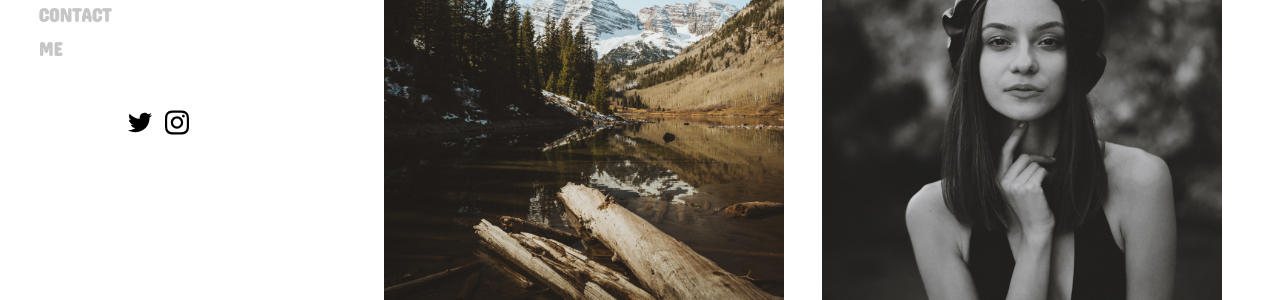
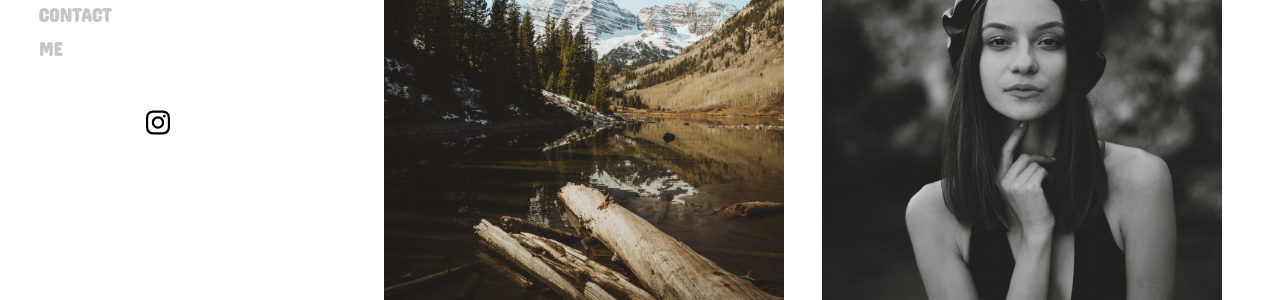
Before and after one commit to calebbrenden/my-site, a Jekyll site: the page built from index.html, in a window 1280 px wide. Shown: the part 302-602 px from the top of the page. Built offline with Jekyll 4.4.1, drawn with Linux system fonts in a browser that asks for light colours.

Commit message:
removed twitter link

```diff
--- a/_includes/sidebar-icon-links.html
+++ b/_includes/sidebar-icon-links.html
@@ -1,8 +1,3 @@
 <nav id="sidebar-icon-links">
-  <a id="subscribe-link"
-     class="icon grow" title="twitter" aria-label="twitter"
-     href="https://twitter.com/caleb_brenden">
-      <svg xmlns="http://www.w3.org/2000/svg" width="24" height="24" viewBox="0 0 24 24"><path d="M24 4.557c-.883.392-1.832.656-2.828.775 1.017-.609 1.798-1.574 2.165-2.724-.951.564-2.005.974-3.127 1.195-.897-.957-2.178-1.555-3.594-1.555-3.179 0-5.515 2.966-4.797 6.045-4.091-.205-7.719-2.165-10.148-5.144-1.29 2.213-.669 5.108 1.523 6.574-.806-.026-1.566-.247-2.229-.616-.054 2.281 1.581 4.415 3.949 4.89-.693.188-1.452.232-2.224.084.626 1.956 2.444 3.379 4.6 3.419-2.07 1.623-4.678 2.348-7.29 2.04 2.179 1.397 4.768 2.212 7.548 2.212 9.142 0 14.307-7.721 13.995-14.646.962-.695 1.797-1.562 2.457-2.549z"/></svg>
-  </a>
   {% include custom-icon-links.html %}
 </nav>
```
